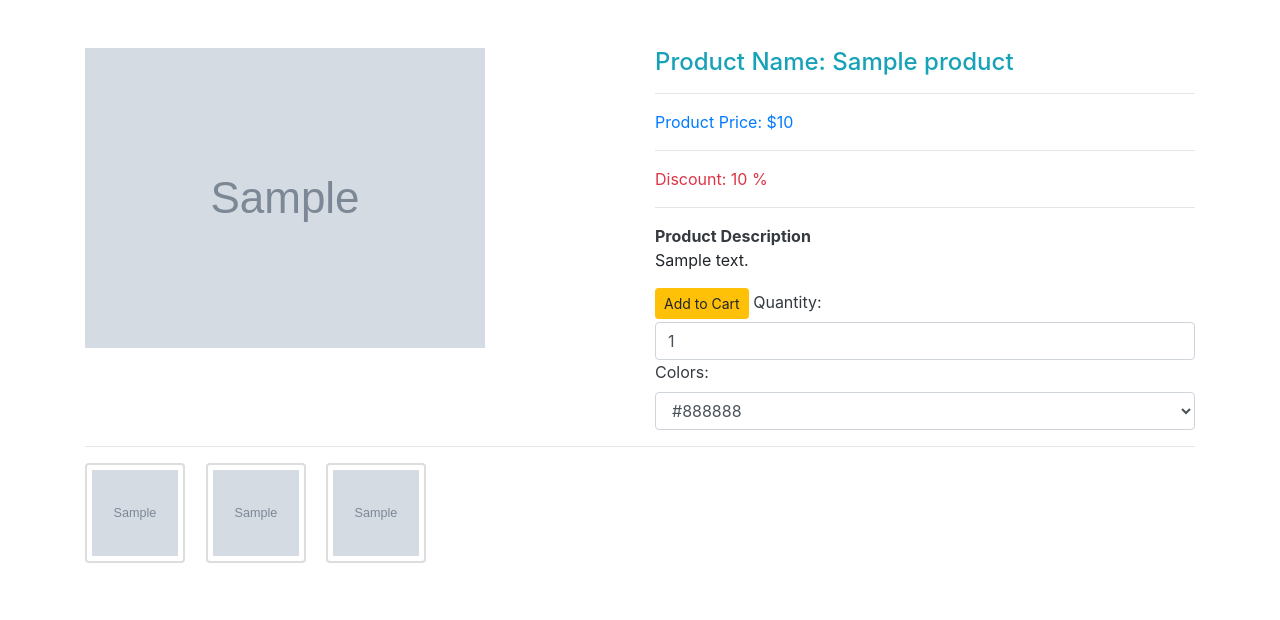
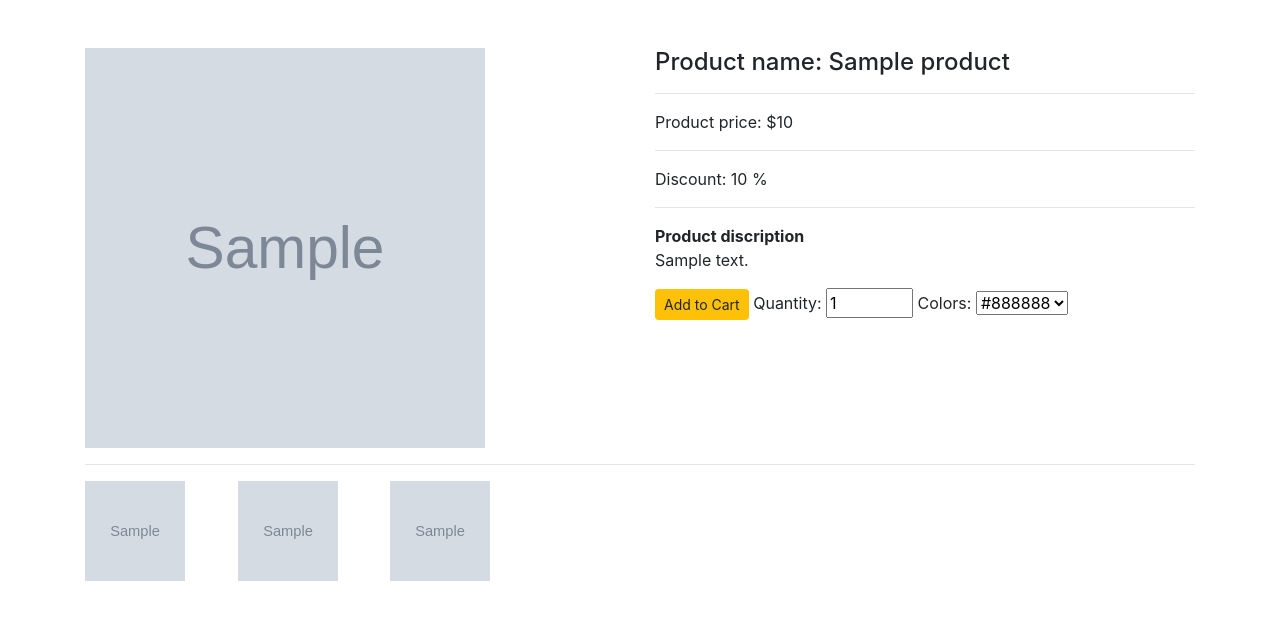
Before and after one commit to Muhammadnihalc/E-Commerce-APP, a Flask app: template src/templates/products/single_page.html in a window 1280 px wide. Shown: the part 56-676 px from the top of the page. Run offline with Flask 3, Linux system fonts and the light colour scheme; the template is opened without the code that fills it: most values are stand-ins (such as "Sample title", 1, 10 or a date in 2020); grey boxes marked "Sample" are stand-in pictures; some libraries are stand-ins or nearby versions.

Commit message:
Update single_page.html

```diff
--- a/src/templates/products/single_page.html
+++ b/src/templates/products/single_page.html
@@ -6,67 +6,58 @@
 <div class="container mt-5">
     <div class="row">
         <div class="col-md-6" id="b_image">
-            <img src="{{url_for('static', filename='images/' + product.image_1)}}" alt="{{product.name}}" class="img-fluid">
+            <img src="{{url_for('static',filename='images/' + product.image_1)}}" alt="{{product.name}}" width="400" height="400">
         </div>
         <div class="col-md-6">
-            <h4 class="text-info">Product Name: {{product.name}} </h4>
+            <h4>Product name: {{product.name}} </h4>
             <hr>
-            <p class="text-primary">Product Price: ${{product.price}}</p>
+            <p>Product price: ${{product.price}}</p>
             <hr>
             {% if product.discount > 0 %}
-            <p class="text-danger">Discount: {{product.discount}} % </p>
+            <p>Discount: {{product.discount}} % </p>
             {% endif %}
             <hr>
-            <b class="text-dark">Product Description</b>
+            <b>Product discription</b>
             <p>{{product.desc}}</p>
             <form action="{{ url_for('AddCart') }}" method="post">
+
                 <input type="hidden" name="product_id" value="{{product.id}}">
                 <button type="submit" class="btn btn-sm btn-warning">Add to Cart</button>
-                <label for="quantity" class="text-dark">Quantity: </label>
-                <input type="number" name="quantity" id="quantity" value="1" min="1" max="{{product.stock}}" class="form-control">
+                <label for="quantity">Quantity: </label>
+                <input type="number" name="quantity" id=""  value="1" min="1" max="{{product.stock}}">
                 {% set colors = product.colors.split(',') %}
-                <label for="colors" class="text-dark">Colors: </label>
-                <select name="colors" id="colors" class="form-control">
+                <label for="colors">Colors: </label>
+                <select name="colors" id="colors">
                     {% for color in colors %}
                     {% set col = color.split(':') %}
                     <option value="{{col[0]}}">{{col[0] | capitalize }}</option>
                     {% endfor %}
                 </select>
             </form>
+
         </div>
     </div>
     <hr>
     <div class="row">
         <div class="col-md-12" id="s_image">
-            <img src="{{url_for('static', filename='images/' + product.image_1)}}" alt="{{product.name}}" width="100" height="100" class="thumbnail">
-            <img src="{{url_for('static', filename='images/' + product.image_2)}}" alt="{{product.name}}" width="100" height="100" class="thumbnail ml-3">
-            <img src="{{url_for('static', filename='images/' + product.image_3)}}" alt="{{product.name}}" width="100" height="100" class="thumbnail ml-3">
+            <img src="{{url_for('static',filename='images/'+ product.image_1)}}" alt="{{product.name}}" width="100" height="100">
+            <img src="{{url_for('static',filename='images/'+ product.image_2)}}" alt="{{product.name}}" width="100" height="100" class="ml-5">
+            <img src="{{url_for('static',filename='images/'+ product.image_3)}}" alt="{{product.name}}" width="100" height="100" class="ml-5">
         </div>
     </div>
+
 </div>
-
-<style>
-    .thumbnail {
-        border: 2px solid #ddd;
-        border-radius: 4px;
-        padding: 5px;
-        cursor: pointer;
-    }
-
-    .thumbnail:hover {
-        border: 2px solid #3498db;
-    }
-</style>
 
 <script>
    var b_image = document.getElementById('b_image');
-   var s_image = document.getElementById('s_image').getElementsByClassName('thumbnail');
+   var s_image = document.getElementById('s_image').getElementsByTagName('img');
     for(var i = 0; i < s_image.length; i++){
+
         s_image[i].addEventListener('click', full_image);
     }
     function full_image(){
         var ImageSRC = this.getAttribute('src');
-        b_image.innerHTML = "<img src=" + ImageSRC + " class='img-fluid'>";
+        b_image.innerHTML = "<img src=" + ImageSRC + " width='400' height='400'>";
     }
 </script>
 {% endblock content %}
```
